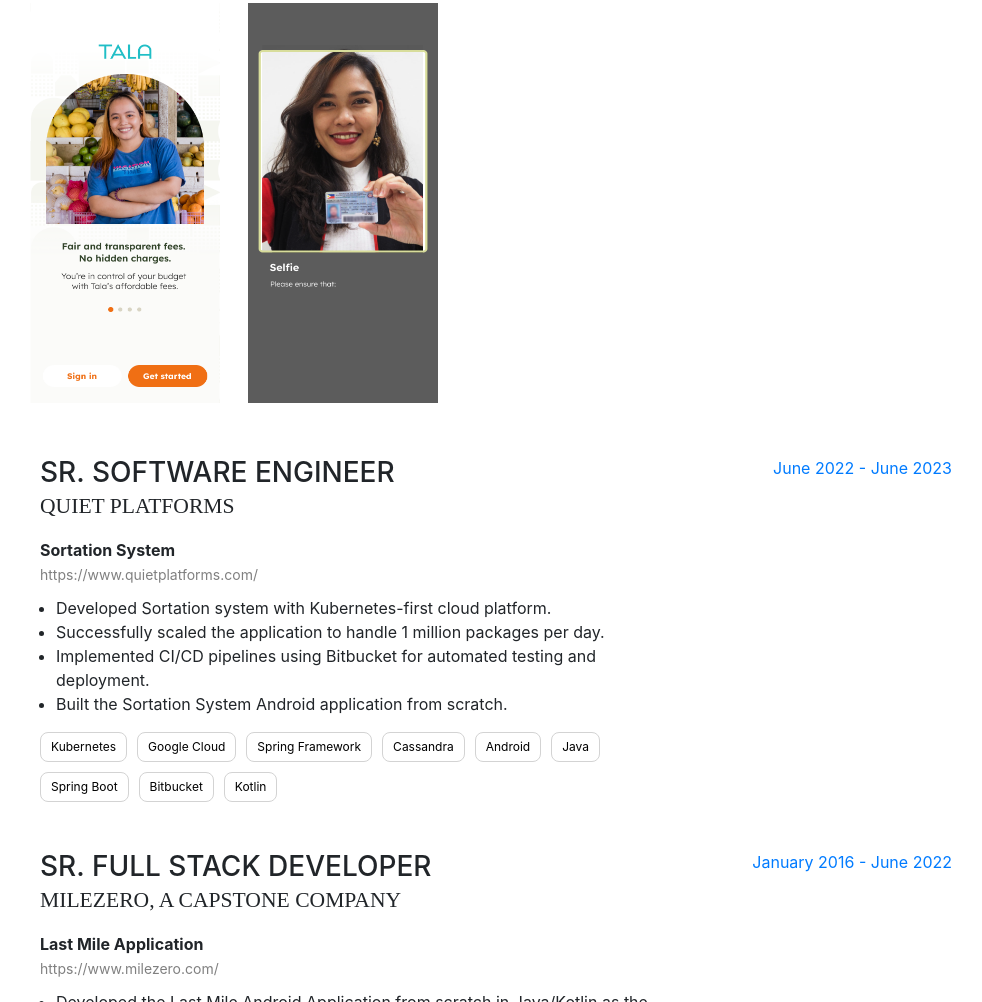
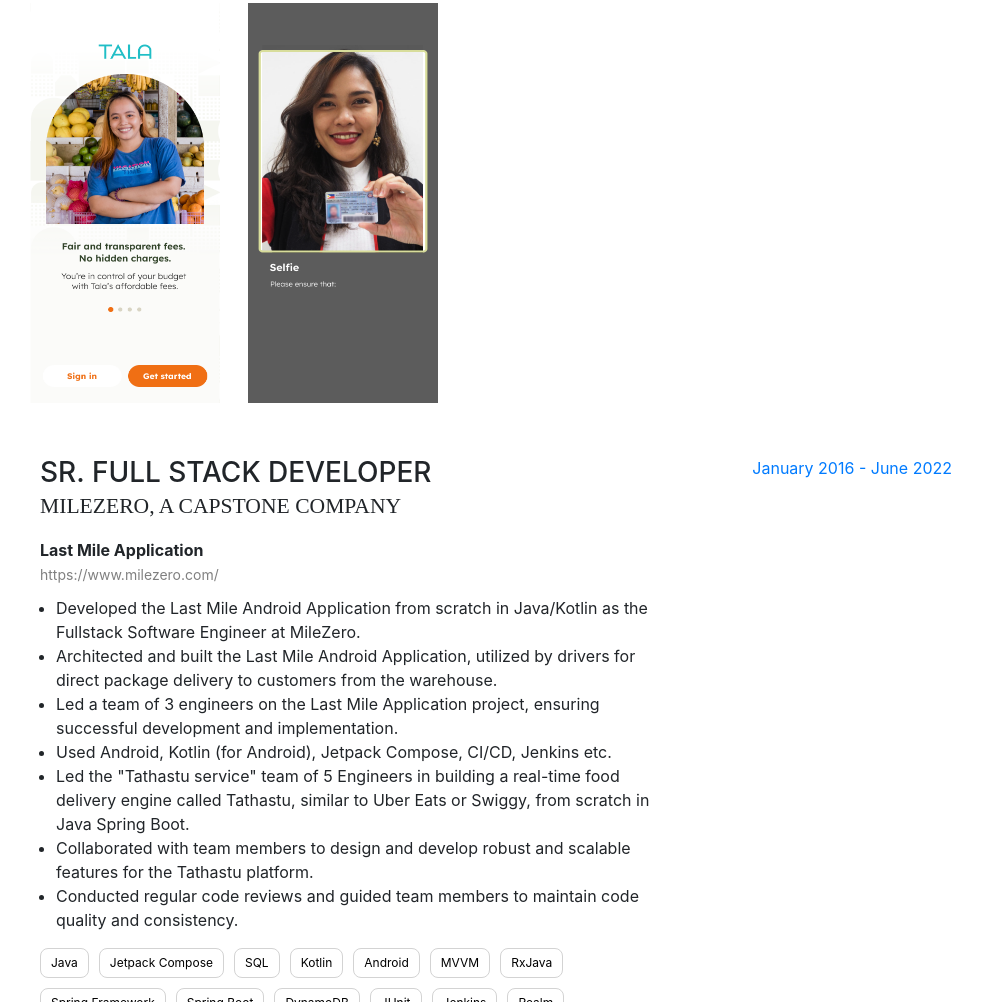
Before and after one commit to nishantt12/nishantt12.github.io, a website with bundled scripts: page index.html in a window 1280 px wide. Shown: the part 1894-2896 px from the top of the page, without its empty margins (280-1262 px from the left). Built offline with nearby package versions, Linux system fonts and the light colour scheme; a web font is replaced by a local one.

Commit message:
removed quiet

```diff
--- a/index.html
+++ b/index.html
@@ -151,42 +151,7 @@
               </div>
             </div>
             <div class="resume-date text-md-right">
-              <span class="text-primary">June 2023 - March 2024</span>
-            </div>
-          </div>
-
-
-          <div class="resume-item d-flex flex-column flex-md-row mb-5">
-            <div class="resume-content mr-auto">
-              <h3 class="mb-0">Sr. Software Engineer</h3>
-              <div class="subheading mb-3">Quiet Platforms</div>
-              <div class="work-title"><b>Sortation System</b></div>
-
-              <div class="link"><a href="https://www.quietplatforms.com/"
-                 style="color: gray;font-size: 14px;">
-                 https://www.quietplatforms.com/</a></div>
-              <div class="list-work">
-              <ul style="padding-left: 16px; padding-top: 10px;">
-                <li>Developed Sortation system with Kubernetes-first cloud platform.</li>
-                <li>Successfully scaled the application to handle 1 million packages per day.</li>
-                <li>Implemented CI/CD pipelines using Bitbucket for automated testing and deployment.</li>
-                <li>Built the Sortation System Android application from scratch.</li>
-              </ul>
-            </div>
-              <div class="grid-container">
-                <div class="grid-item">Kubernetes</div>
-                <div class="grid-item">Google Cloud</div>
-                <div class="grid-item">Spring Framework</div>
-                <div class="grid-item">Cassandra</div>
-                <div class="grid-item">Android</div>
-                <div class="grid-item">Java</div>
-                <div class="grid-item">Spring Boot</div>
-                <div class="grid-item">Bitbucket</div>
-                <div class="grid-item">Kotlin</div>
-              </div>
-            </div>
-            <div class="resume-date text-md-right">
-              <span class="text-primary">June 2022 - June 2023</span>
+              <span class="text-primary">June 2022 - March 2024</span>
             </div>
           </div>
 
```
